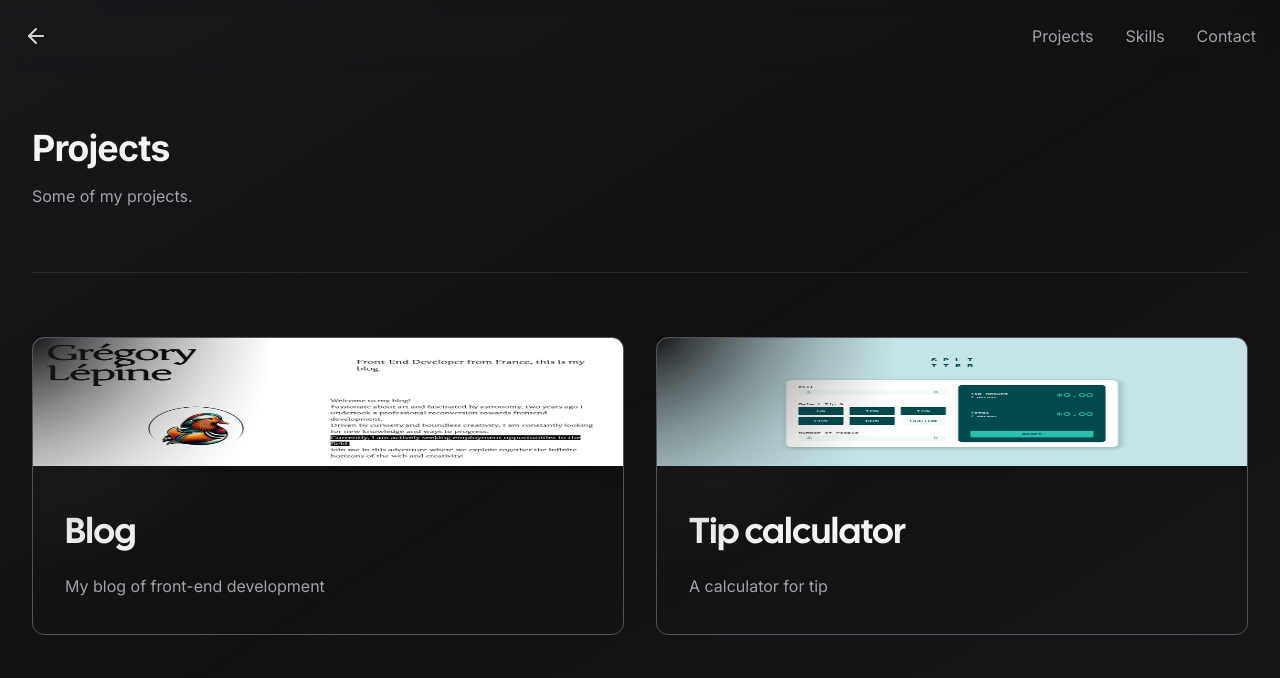
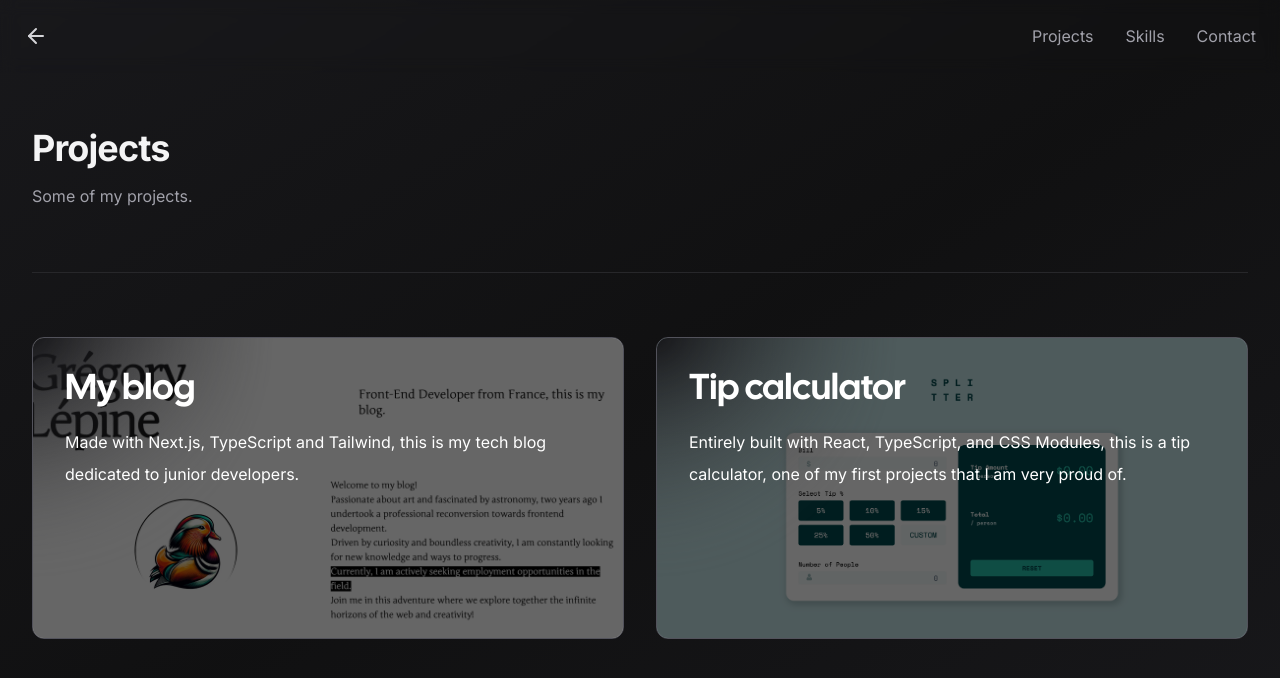
Before and after one commit to Gregory-Coelho/nextjs-portfolio-pageview-counter, a Next.js app: page /projects in a window 1280 px wide. Shown: the top 678 px of the page. Built offline with nearby package versions, Linux system fonts and the light colour scheme; no server answers; what tailwindcss-debug-screens would draw is missing.

Commit message:
finish the projects part

```diff
--- a/_projects/blog.md
+++ b/_projects/blog.md
@@ -1,6 +1,7 @@
 ---
-title: Blog
-description: My blog of front-end development
+title: My blog
+description: Made with Next.js, TypeScript and Tailwind, this is my tech blog dedicated to junior developers.
 url: https://blog-gregory-lepine.vercel.app/
 image: "/assets/projects/blog/blog.png"
+key: Blog
 ---
--- a/_projects/tip-calculator.md
+++ b/_projects/tip-calculator.md
@@ -1,6 +1,7 @@
 ---
 title: Tip calculator
-description: A calculator for tip
+description: Entirely built with React, TypeScript, and CSS Modules, this is a tip calculator, one of my first projects that I am very proud of.
 url: https://tip-calculator-app-eta-nine.vercel.app/
 image: "/assets/projects/tip-calculator/tip-calculator.png"
+key: Tip calculator
 ---
--- a/app/projects/page.tsx
+++ b/app/projects/page.tsx
@@ -28,13 +28,13 @@ export default async function ProjectsPage() {
         <div className="grid grid-cols-1 gap-8 mx-auto lg:grid-cols-2 ">
           {allProjects.map((project) => {
             return (
-              <Card>
-                <img
+              <Card key={project.key}>
+                {/* <img
                   src={project.image}
-                  className="w-full bg-opacity-50 shadow-lg h-32"
-                />
+                  className="bg-cover bg-opacity-50 bg shadow-lg h-32 "
+                /> */}
                 <Link href={project.url}>
-                  <article className="relative w-full h-full p-4 md:p-8">
+                  {/* <article className="relative w-full h-full p-4 md:p-8">
                     <h2
                       id="featured-post"
                       className="mt-4 text-3xl font-bold text-zinc-100 group-hover:text-white sm:text-4xl font-display"
@@ -44,7 +44,22 @@ export default async function ProjectsPage() {
                     <p className="mt-4 leading-8 duration-150 text-zinc-400 group-hover:text-zinc-300">
                       {project.description}
                     </p>
-                  </article>
+                  </article> */}
+                  <div className="block relative w-full h-full min-h-[300px]">
+                    <div
+                      className="absolute inset-0 bg-cover bg-center bg-no-repeat"
+                      style={{ backgroundImage: `url(${project.image})` }}
+                    />
+                    <div className="absolute inset-0 bg-black bg-opacity-60 transition-opacity group-hover:bg-opacity-50" />
+                    <div className="relative z-10 p-4 md:p-8">
+                      <h2 className="text-3xl font-bold text-white group-hover:text-zinc-100 sm:text-4xl font-display">
+                        {project.title}
+                      </h2>
+                      <p className="mt-4 leading-8 duration-150 text-white group-hover:text-zinc-300">
+                        {project.description}
+                      </p>
+                    </div>
+                  </div>
                 </Link>
               </Card>
             );
--- a/types/project.ts
+++ b/types/project.ts
@@ -1,4 +1,5 @@
 export type Project = {
+  key: string;
   slug: string;
   title: string;
   description: string;
```
